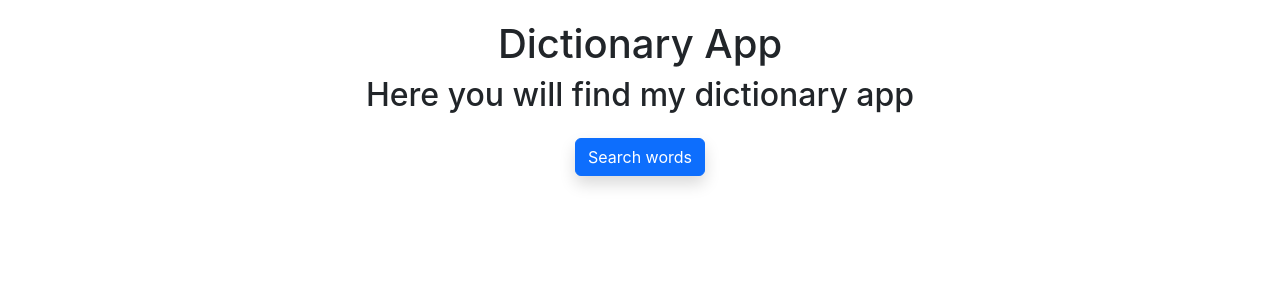
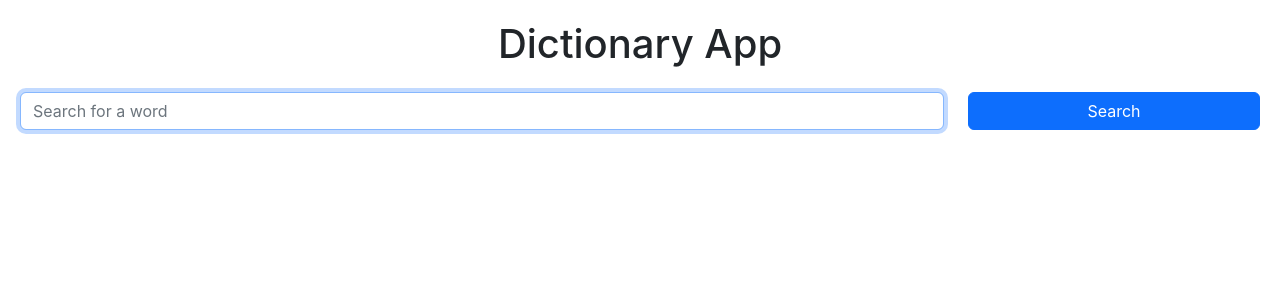
Before and after one commit to bcbarbosa/dictionary-app, a React (Create React App) app: page / in a window 1280 px wide. Shown: the top 300 px of the page. Built offline with nearby package versions, Linux system fonts and the light colour scheme.

Commit message:
Added search form

```diff
--- a/src/App.js
+++ b/src/App.js
@@ -1,14 +1,11 @@
 import './App.css';
+import Dictionary from './Dictionary';
 
 function App() {
   return (
     <div className="App">
       <h1>Dictionary App</h1>
-      <h2>Here you will find my dictionary app
-      </h2>
-      <div>
-        <a href="https://www.dictionary.com/" className="btn btn-primary shadow mt-3" target="_blank" rel="noreferrer">Search words</a>
-      </div>
+      <Dictionary />
     </div>
   );
 }
--- /dev/null
+++ b/src/Dictionary.js
@@ -0,0 +1,25 @@
+import React from "react";
+
+export default function Dictionary() {
+
+    return (
+        <div className="Dictionary">
+            <form>
+                <div className="row mt-4">
+                    <div className="col-9">
+                        <input
+                            type="search"
+                            placeholder="Search for a word"
+                            className="form-control"
+                            autoFocus="on" />
+                    </div>
+                    <div className="col-3">
+                        <input
+                            type="submit"
+                            value="Search"
+                            className="btn btn-primary w-100" />
+                    </div></div>
+            </form>
+        </div>
+    )
+}
```
